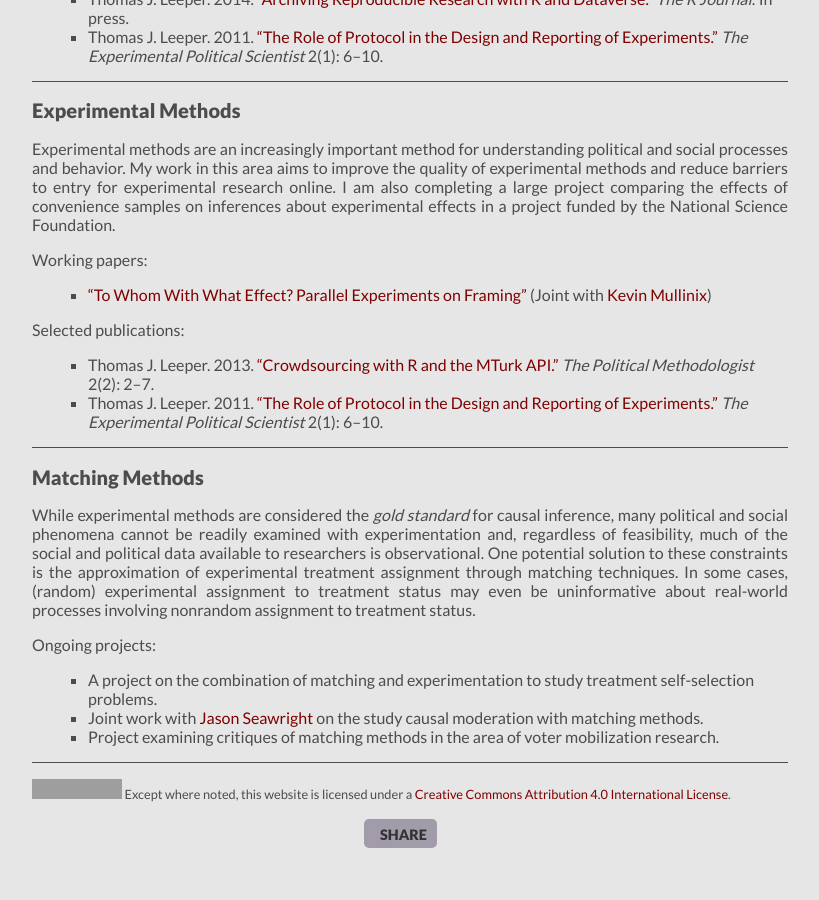
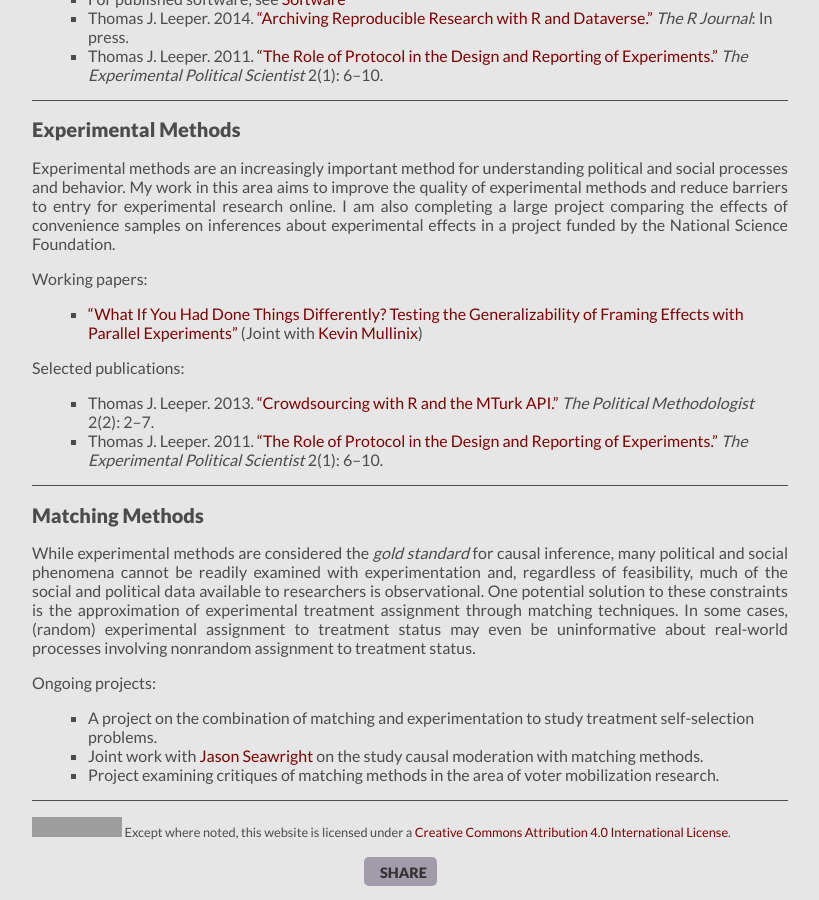
Before and after one commit to leeper/leeper.github.io, a Jekyll site: the page built from research.md, in a window 1280 px wide and 900 px high, scrolled down 1913 px. Shown: the whole window, without its empty margins (230-1049 px from the left). Built offline with Jekyll 4.4.1, drawn with Linux system fonts in a browser that asks for light colours; some web fonts are replaced; Markdown is read by kramdown in place of the engine named in the settings; before the commit the page ends 2775 px from its top, so only the background shows below that; some of the changed text lies outside the part shown; grey boxes are pictures that could not be loaded.

Commit message:
add apsa papers

```diff
--- a/research.md
+++ b/research.md
@@ -16,6 +16,7 @@
 Working papers:
 
 * [&ldquo;Are Strong Opinions More Stable?&rdquo;]({{ page.papers }}AreStrongOpinionsMoreStable.pdf)
+* [&ldquo;The Information Environment and Consistency in Citizens' Policy Opinions&rdquo;]({{ page.papers }}OpinionConsistency) (with Rune Slothuus)
 
 Selected publications:
 
@@ -84,7 +85,7 @@
 
 Working papers:
 
-* [&ldquo;To Whom With What Effect? Parallel Experiments on Framing&rdquo;]({{ page.papers }}ParallelExperimentsOnFraming.pdf) (Joint with [Kevin Mullinix](http://www.kevinmullinix.com/))
+* [&ldquo;What If You Had Done Things Differently? Testing the Generalizability of Framing Effects with Parallel Experiments&rdquo;]({{ page.papers }}ParallelExperimentsOnFraming.pdf) (Joint with [Kevin Mullinix](http://www.kevinmullinix.com/))
 
 Selected publications:
 
```
